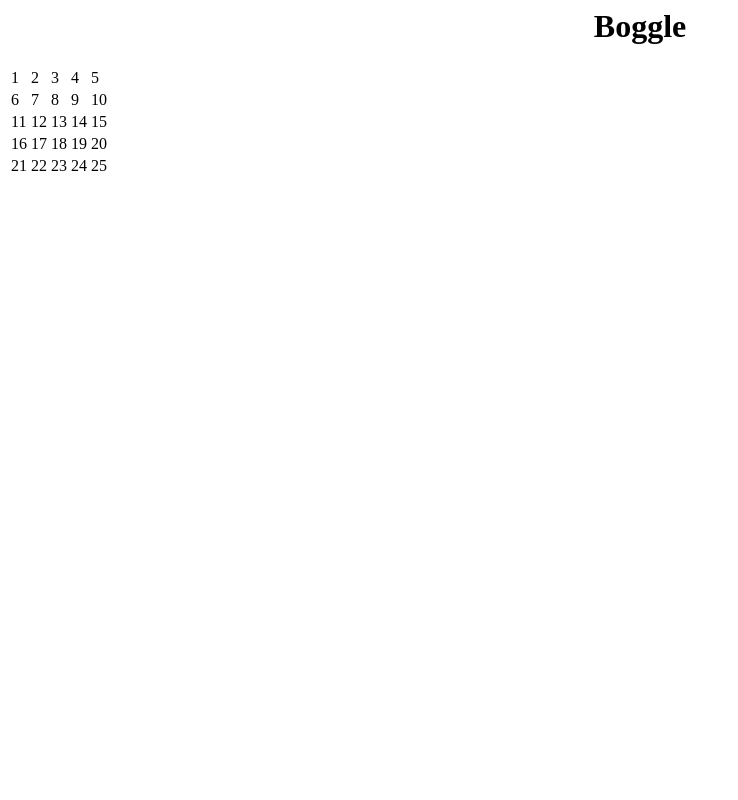
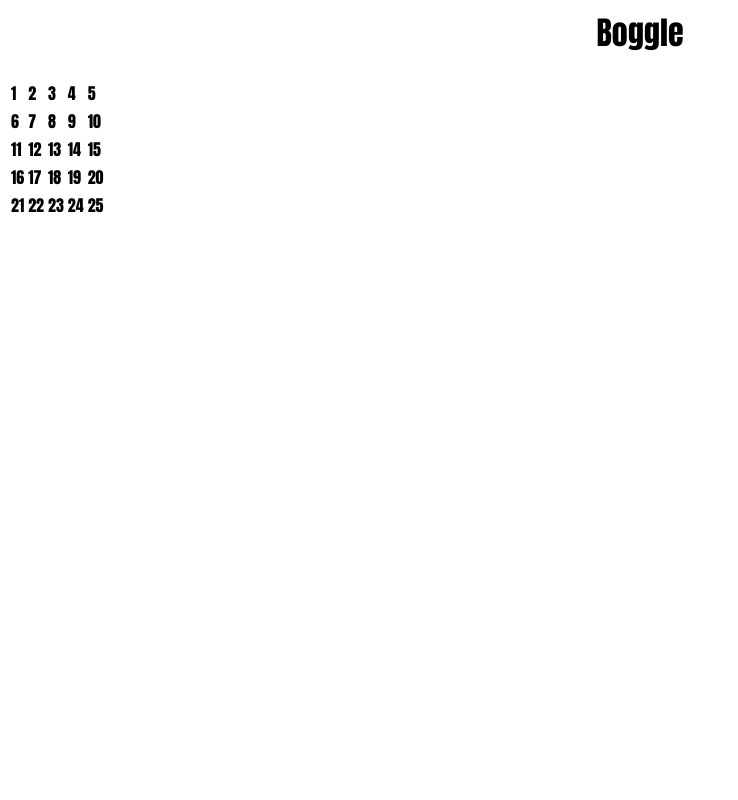
Before and after one commit to zcoder365/Boggle, a Flask app: page / in a window 1280 px wide. Shown: the whole page, without its empty margins (0-738 px from the left). Run offline with Flask 3, Linux system fonts and the light colour scheme.

Commit message:
add stylesheet and link it to template

```diff
--- /dev/null
+++ b/static/styles.css
@@ -0,0 +1,3 @@
+body {
+    font-family: Impact, Haettenschweiler, 'Arial Narrow Bold', sans-serif;
+}
--- a/templates/template.html
+++ b/templates/template.html
@@ -2,7 +2,10 @@
 <head>
     <meta charset="UTF-8">
     <meta name="viewport" content="width=device-width, initial-scale=1.0">
+
     <title>Boggle</title>
+
+    <link rel="stylesheet" href="static/styles.css">
 </head>
 <body align="center">
     <h1>Boggle</h1>
```
